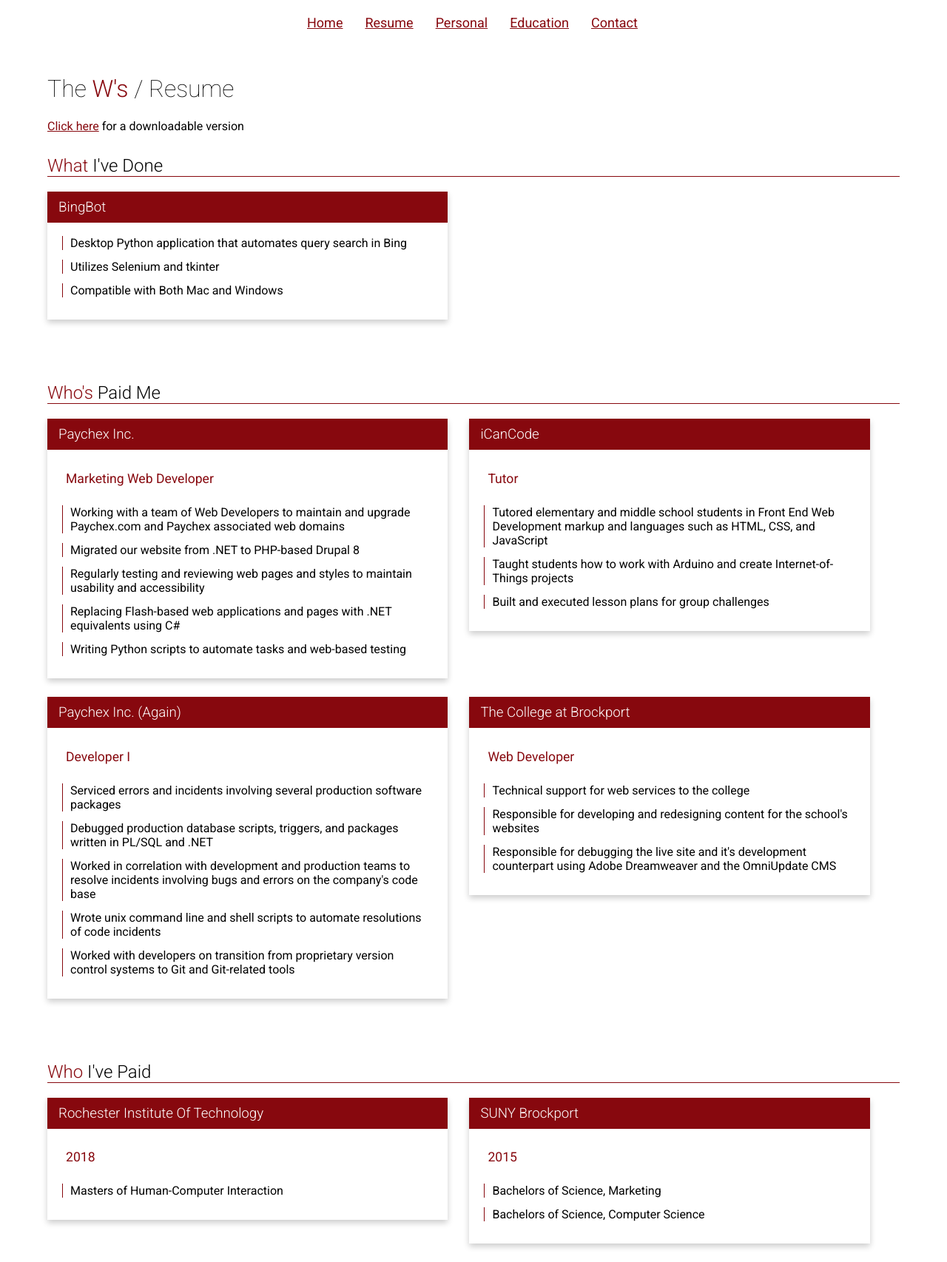
After one commit to michaeljcaboose/rit-web-dev, a PHP site: page /project2/resume.php in a window 1280 px wide. The commit adds this page. Shown: the whole page at 74% size. Run offline with PHP 8.4, Linux system fonts and the light colour scheme.

Commit message:
updated project2 init files

```diff
--- a/645/project2/css/index.css
+++ b/645/project2/css/index.css
@@ -17,7 +17,7 @@
 @media screen and (max-width: 675px){
     .content{
         padding: 25px;
-        text-align: center;
+        text-align: justify;
     }
 
     .header{
@@ -56,19 +56,31 @@
         max-height:200px;
     }
 
-    .mobile-nav a{
+    .mobile-nav a, .mobile-nav a:visited{
         display: block;
         padding: 10px;
         text-align: center;
         background-color:#87080E;
         color: #fff;
+        text-decoration: none;
+        -webkit-transition: color 1s, background-color: 1s;
+        transition: color 1s, background-color: 1s;
     }
+    .mobile-nav a:hover{
+	    color: #87080E;
+	    background-color: #fff;
+    }
+
 
     .mobile-nav a:first-child{
         padding-top:15px;
     }
     .mobile-nav a:last-child{
         padding-bottom:15px;
+    }
+
+    .mobile-nav-head{
+		font-size: 1.5em;
     }
 
 
@@ -96,7 +108,7 @@
     }
 
     .desktop-nav{
-	    width: 275px;
+	    width: 480px;
 	    margin: 0 auto;
     }
 
@@ -138,7 +150,7 @@
     }
 
     .div_copy{
-	    text-align:center;
+	    text-align:justify;
     }
 
 } /* min height 675 */
@@ -248,3 +260,9 @@
     padding-right:15px;
     margin-top: 0px;
 }
+
+@media print{
+	nav{
+		display: none;
+	}
+}
--- a/645/project2/index.php
+++ b/645/project2/index.php
@@ -1,9 +1,11 @@
 <?php include('php_imports/header.html'); ?>
+<title>Matthew Panebianco</title>
+</head>
 <body>
     <?php include('php_imports/nav.html'); ?>
     <div class="content">
         <div class="header desktop--div_ib hello">
-            <img src="media/hotel_head.jpg" alt="My Headshot"/>
+            <img src="media/hotel_head_blur-min.png" alt="My Headshot"/>
         </div>
         <div class="desktop--div_ib hello">
 	        <h1>Hi, I'm <span class="rit-orange-head">Matthew Panebianco</span></h1>
--- a/645/project2/php_imports/header.html
+++ b/645/project2/php_imports/header.html
@@ -2,7 +2,5 @@
 <html lang="en">
 <head>
     <meta charset="UTF-8" />
-    <title>Title</title>
     <meta name="viewport" content="width=device-width, initial-scale=1.0" />
     <link rel="stylesheet" type="text/css" href="css/index.css"/>
-</head>
--- a/645/project2/php_imports/nav.html
+++ b/645/project2/php_imports/nav.html
@@ -1,10 +1,12 @@
 <div class="navigation">
         <nav>
             <input type="checkbox" id="mobile-nav-opener" class="mobile-nav">
-            <label for="mobile-nav-opener"><h2>Menu</h2></label>
+            <label for="mobile-nav-opener"><span class="mobile-nav-head">Menu</span></label>
             <div class="mobile-nav desktop-nav">
                 <a href="https://people.rit.edu/~mp5292/645/project1/">Home</a><!--
              --><a href="https://people.rit.edu/~mp5292/645/project1/resume.php">Resume</a><!--
+             --><a href="https://people.rit.edu/~mp5292/645/project1/talk-about-yourself.php">Personal</a><!--
+             --><a href="https://people.rit.edu/~mp5292/645/project1/talk-about-education.php">Education</a><!--
              --><a>Contact</a>
             </div>
         </nav>
--- /dev/null
+++ b/645/project2/resume.php
@@ -0,0 +1,104 @@
+<?php include('php_imports/header.html'); ?>
+<title>Resume</title>
+</head>
+<body>
+    <?php include('php_imports/nav.html'); ?>
+    <div class="content cards">
+	    <div class="">
+	        <h1>The <span class="rit-orange-head">W's</span> / Resume</h1>
+            <p><a href="https://people.rit.edu/~mp5292/645/project1/media/panebianco_resume.pdf">Click here</a> for a downloadable version</p>
+	    </div><!-- Header Div-->
+	    <div class="copy">
+
+		    <div class="card-section">
+			    <h2><span class="rit-orange-head">What</span> I've Done</h2>
+			    <div class="card">
+			    	<h3>BingBot</h3>
+			    	<ul>
+				    	<li>Desktop Python application that automates query search in Bing</li>
+				    	<li>Utilizes Selenium and tkinter</li>
+				    	<li>Compatible with Both Mac and Windows</li>
+			    	</ul>
+			    </div><!-- Card -->
+			    <!--
+			    <div class="card">
+			    	<h3>PsyBoard</h3>
+			    	<ul>
+				    	<li>Filler</li>
+			    	</ul>
+			    </div><!-- Card -->
+		    </div><!-- Card Section-->
+
+
+
+		    <div class="card-section">
+			    <h2><span class="rit-orange-head">Who's</span> Paid Me</h2>
+			    <div class="card">
+			    	<h3>Paychex Inc.</h3>
+			    	<div class="card-subhead">Marketing Web Developer</div>
+			    	<ul>
+				    	<li>Working with a team of Web Developers to maintain and upgrade Paychex.com and Paychex associated web domains</li>
+				    	<li>Migrated our website from .NET to PHP-based Drupal 8</li>
+				    	<li>Regularly testing and reviewing web pages and styles to maintain usability and accessibility</li>
+				    	<li>Replacing Flash-based web applications and pages with .NET equivalents using C#</li>
+				    	<li>Writing Python scripts to automate tasks and web-based testing</li>
+			    	</ul>
+			    </div><!-- Card -->
+			    <div class="card">
+			    	<h3>iCanCode</h3>
+			    	<div class="card-subhead">Tutor</div>
+			    	<ul>
+				    	<li>Tutored elementary and middle school students in Front End Web Development markup and languages such as HTML, CSS, and JavaScript</li>
+				    	<li>Taught students how to work with Arduino and create Internet-of-Things projects</li>
+				    	<li>Built and executed lesson plans for group challenges</li>
+
+			    	</ul>
+			    </div><!-- Card -->
+			    <div class="card">
+			    	<h3>Paychex Inc. (Again)</h3>
+			    	<div class="card-subhead">Developer I</div>
+			    	<ul>
+				    	<li>Serviced errors and incidents involving several production software packages</li>
+				    	<li>Debugged production database scripts, triggers, and packages written in PL/SQL and .NET</li>
+				    	<li>Worked in correlation with development and production teams to resolve incidents involving bugs and errors on the company's code base</li>
+				    	<li>Wrote unix command line and shell scripts to automate resolutions of code incidents</li>
+				    	<li>Worked with developers on transition from proprietary version control systems to Git and Git-related tools</li>
+			    	</ul>
+			    </div><!-- Card -->
+			    <div class="card">
+			    	<h3>The College at Brockport</h3>
+			    	<div class="card-subhead">Web Developer</div>
+			    	<ul>
+				    	<li>Technical support for web services to the college</li>
+				    	<li>Responsible for developing and redesigning content for the school's websites</li>
+				    	<li>Responsible for debugging the live site and it's development counterpart using Adobe Dreamweaver and the OmniUpdate CMS</li>
+
+			    	</ul>
+			    </div><!-- Card -->
+		    </div><!-- Card Section-->
+
+
+		    <div class="card-section">
+			    <h2><span class="rit-orange-head">Who</span> I've Paid</h2>
+			    <div class="card">
+			    	<h3>Rochester Institute Of Technology</h3>
+			    	<div class="card-subhead">2018</div>
+			    	<ul>
+				    	<li>Masters of Human-Computer Interaction</li>
+			    	</ul>
+			    </div><!-- Card -->
+			    <div class="card">
+			    	<h3>SUNY Brockport</h3>
+			    	<div class="card-subhead">2015</div>
+			    	<ul>
+				    	<li>Bachelors of Science, Marketing</li>
+				    	<li>Bachelors of Science, Computer Science</li>
+			    	</ul>
+			    </div><!-- Card -->
+
+		    </div><!-- Card Section-->
+
+	    </div><!-- copy -->
+    </div><!-- content -->
+</body>
+</html>
```
